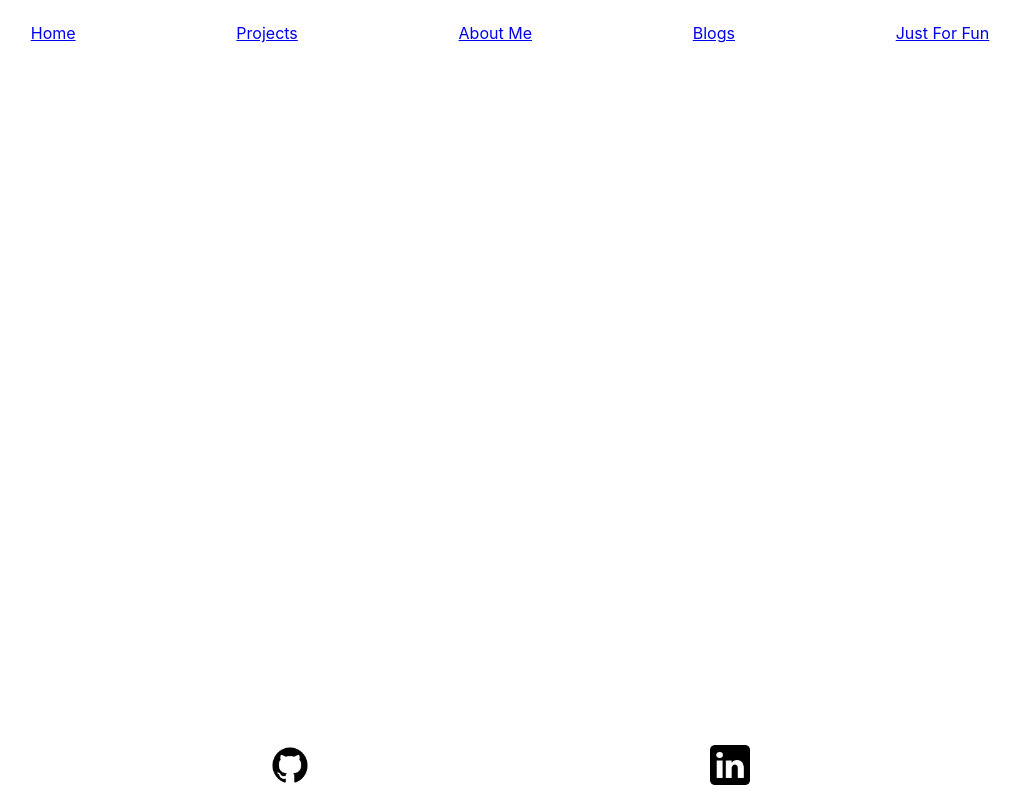
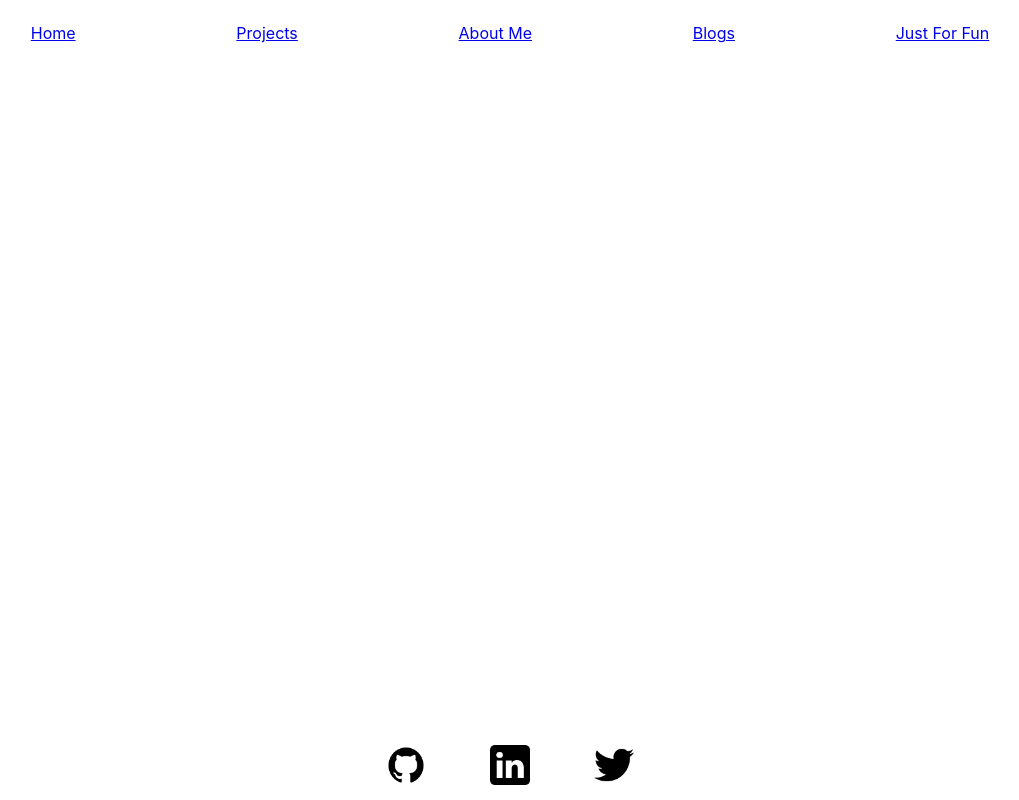
Before and after one commit to jzolo22/jz-portfolio, a React (Create React App) app: page / in a window 1280 px wide. Shown: the whole page, without its empty margins (130-1149 px from the left). Built offline with nearby package versions, Linux system fonts and the light colour scheme.

Commit message:
added twitter icon and link

```diff
--- a/src/components/Footer.js
+++ b/src/components/Footer.js
@@ -7,9 +7,10 @@ function Footer(){
 
     const StyledDiv = styled.div`
     display: flex;
-    justify-content: space-evenly;
+    justify-content: center;
     flex-wrap: wrap;
     align-items: center;
+    gap: 5%;
     `
 
     return (
@@ -22,6 +23,9 @@ function Footer(){
                 <StyledImg src="/images/linkedinIcon.png" alt="linkedin logo"/>
             </a>
 
+            <a href="https://twitter.com/JZolo" >
+                <StyledImg src="/images/twitterIcon.png" alt="twitter logo"/>
+            </a>
 
         </StyledDiv>
     )
```
Also changed, not shown: public/images/twitterIcon.png (added).
